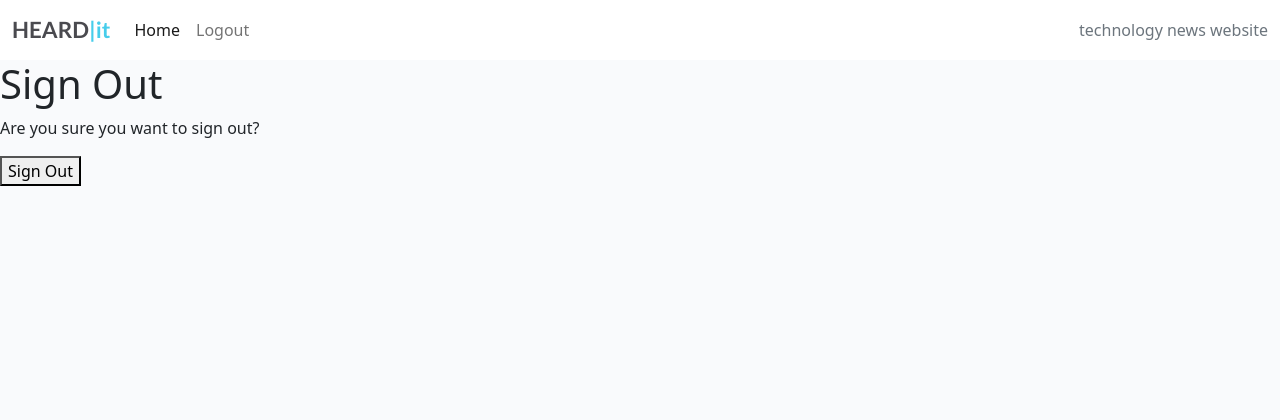
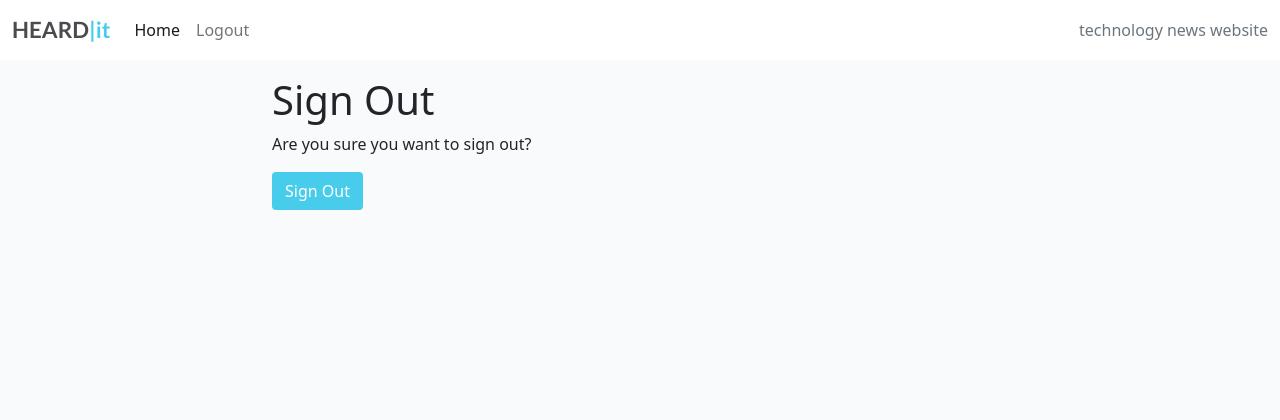
Before and after one commit to sherryrich/heard-it, a Django app: page /accounts/logout/ in a window 1280 px wide. Shown: the top 420 px of the page. Run offline with Django 3.2, Linux system fonts and the light colour scheme; the visitor is signed in with stand-in values (Sample User, id 1).

Commit message:
updated css for sign out button to match sign up template

```diff
--- a/templates/account/logout.html
+++ b/templates/account/logout.html
@@ -5,17 +5,26 @@
 {% block head_title %}{% trans "Sign Out" %}{% endblock %}
 
 {% block content %}
+
+<div class="container">
+  <div class="row">
+    <div class="col-md-8 mt-3 offset-md-2">
       <h1>{% trans "Sign Out" %}</h1>
 
       <p>{% trans 'Are you sure you want to sign out?' %}</p>
 
+
       <form method="post" action="{% url 'account_logout' %}">
         {% csrf_token %}
         {% if redirect_field_value %}
-  <input type="hidden" name="{{ redirect_field_name }}" value="{{ redirect_field_value }}"/>
+        <input type="hidden" name="{{ redirect_field_name }}" value="{{ redirect_field_value }}" />
         {% endif %}
-  <button type="submit">{% trans 'Sign Out' %}</button>
+        <button class="btn btn-signup right" type="submit">{% trans 'Sign Out' %}</button>
       </form>
+    </div>
+  </div>
+
+
 
 
   {% endblock %}
```
Lines whose indentation alone changed are shown as unchanged.
